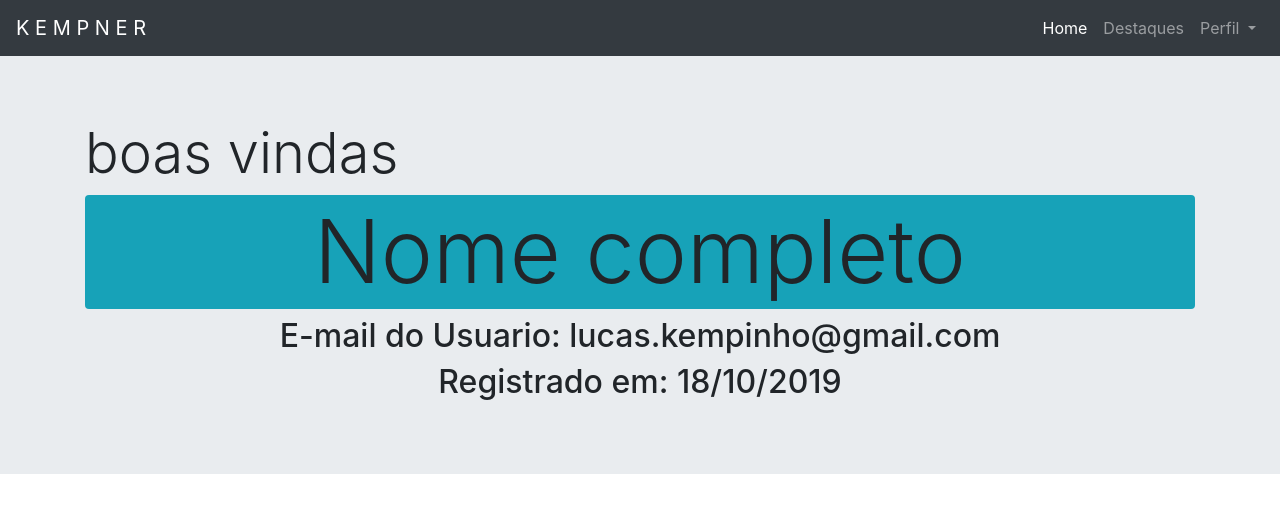
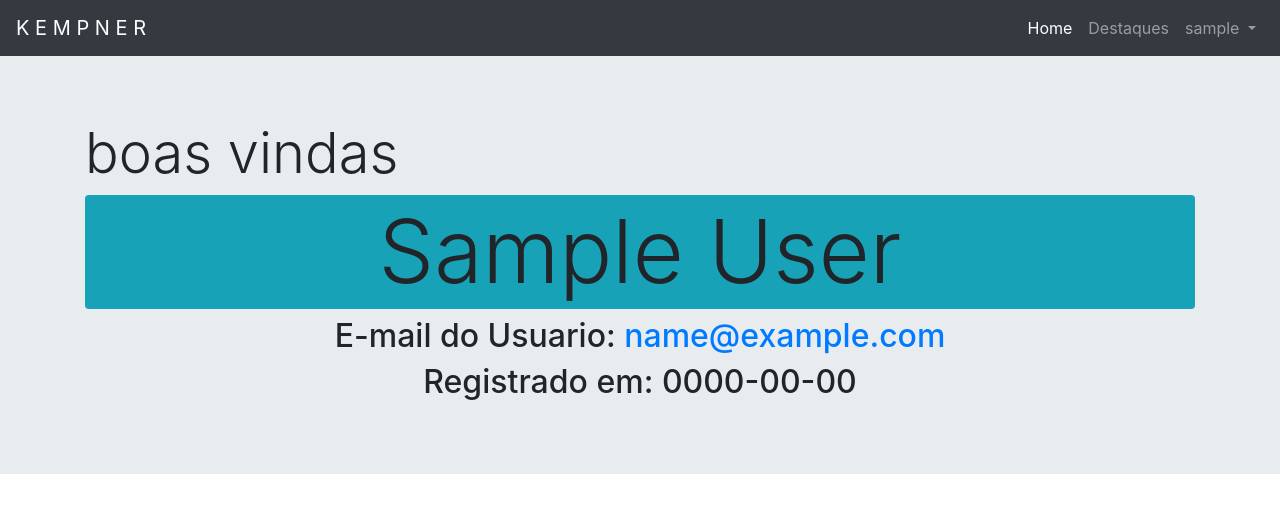
Before and after one commit to Lucaskempner/login, a PHP site: page /login/perfil.php in a window 1280 px wide. Shown: the top 513 px of the page. Run offline with PHP 8.4, Linux system fonts and the light colour scheme; the visitor is signed in with stand-in values (Sample User, id 1).

Commit message:
perfil completo
perfil.php prenchido com dados da sessão

```diff
--- a/perfil.php
+++ b/perfil.php
@@ -1,5 +1,5 @@
 <?php
-    require_once "session.php";
+require_once "session.php";
 ?>
 
 <!DOCTYPE html>
@@ -33,7 +33,7 @@
 
                 <li class="nav-item dropdown">
                     <a class="nav-link dropdown-toggle" href="#" id="navbarDropdownMenuLink" role="button" data-toggle="dropdown" aria-haspopup="true" aria-expanded="false">
-                        Perfil
+                        <?= $nomeDoUsuario ?>
                     </a>
                     <div class="dropdown-menu" aria-labelledby="navbarDropdownMenuLink">
                         <a class="dropdown-item" href="#">Sobre</a>
@@ -51,15 +51,19 @@
             <h1 class="display-4">boas vindas</h1>
             <h2 class="display-2 text-center bg-info rounded p-1 text-ligth">
 
-                Nome completo
+                <?= $nomeCompleto ?>
+
             </h2>
 
             <h2 class="text-center">
-                E-mail do Usuario: lucas.kempinho@gmail.com
+                E-mail do Usuario:
+                <a href="mailto:<?= $emailUsuario ?>">
+                    <?=$emailUsuario?>
+                </a>
             </h2>
 
             <h2 class="text-center">
-                Registrado em: 18/10/2019
+                Registrado em: <?= $dataCriado ?>
             </h2>
         </div>
     </div>
--- a/session.php
+++ b/session.php
@@ -4,7 +4,17 @@ require_once "configBD.php";
 
 if(isset($_SESSION['nomeDoUsuario'])){
     //logado
+    $usuario = $_SESSION['nomeDoUsuario'];
+    $sql = $connect->prepare("SELECT * FROM  usuario WHERE nomeDoUsuario = ?");
+    $sql->bind_param("s",$usuario);
+    $sql->execute();
+    $resultado = $sql->get_result();
+    $linha = $resultado->fetch_array(MYSQLI_ASSOC);
 
+    $nomeDoUsuario = $linha['nomeDoUsuario'];
+    $nomeCompleto = $linha['nomeCompleto'];
+    $emailUsuario = $linha ['emailUsuario'];
+    $dataCriado = $linha ['dataCriado'];
 }else{
     //se nao esiver logado , redirecionar para index
     header("location: index.php");
```
